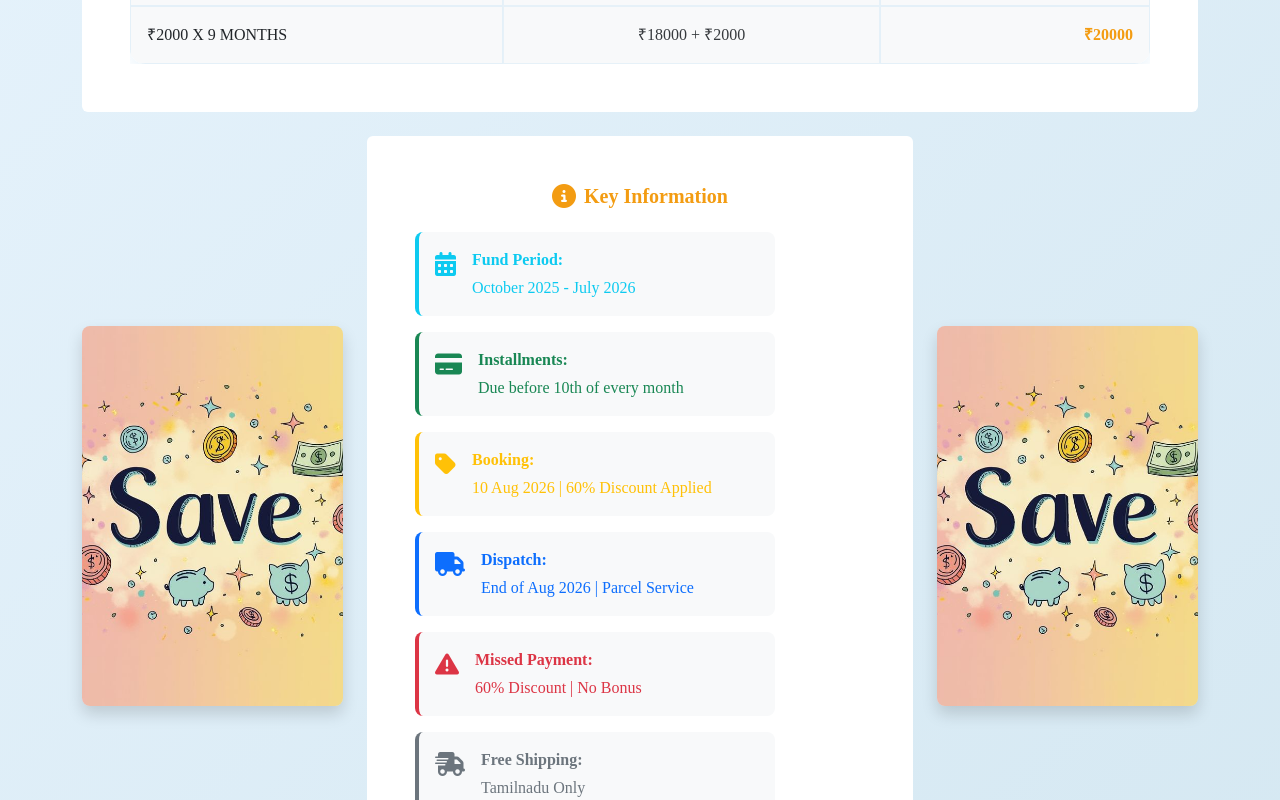
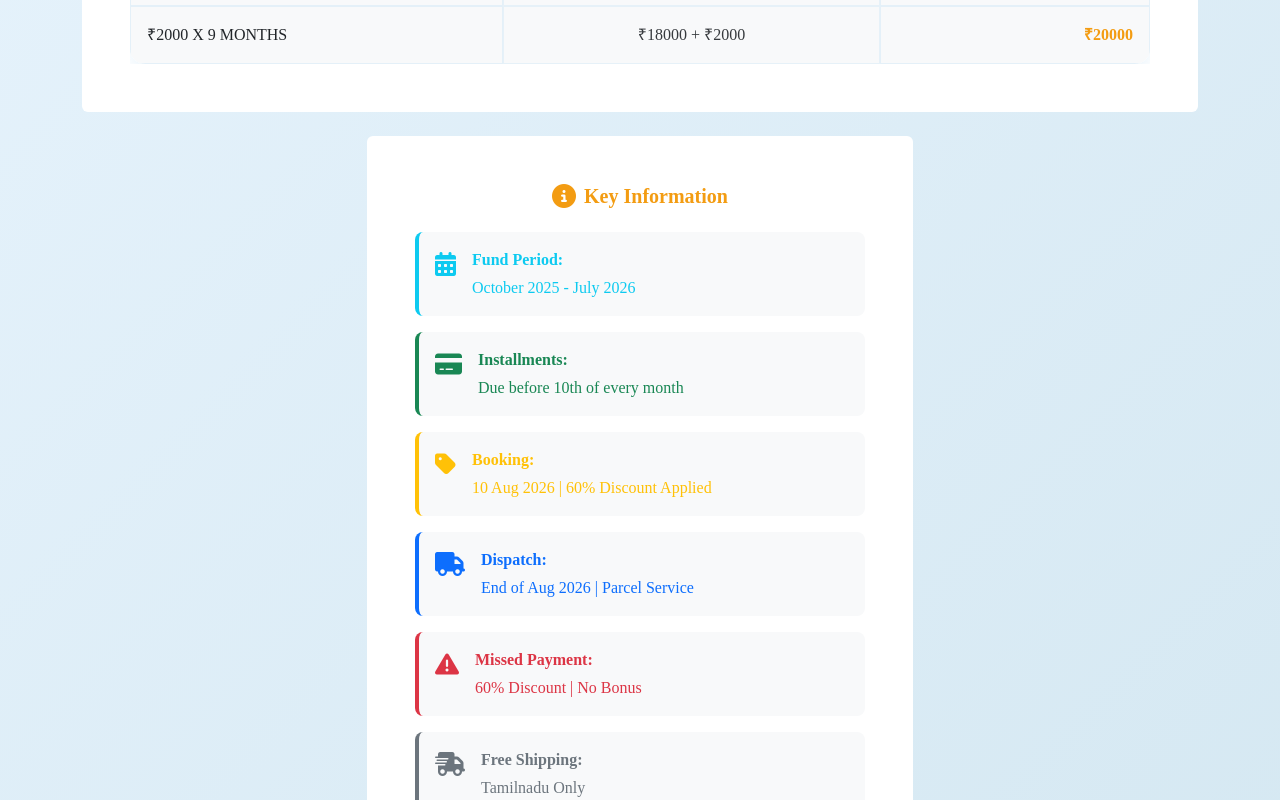
Before and after one commit to SANJAY-1508/zentexuschitfunt_25, a React (Create React App) app: page / in a window 1280 px wide. Shown: the part 1400-2200 px from the top of the page. Built offline with nearby package versions, Linux system fonts and the light colour scheme.

Commit message:
`Removed CSS styles and side images from Home.js and App.css`

```diff
--- a/src/App.css
+++ b/src/App.css
@@ -604,39 +604,3 @@ html {
     height: 80px;
   }
 }
-
-/* Additional CSS for side images and centering */
-.side-image-left,
-.side-image-right {
-  height: 100%;
-  display: flex;
-  align-items: center;
-  justify-content: center;
-}
-
-.side-image-left img,
-.side-image-right img {
-  width: 100%;
-  height: 100%;
-  object-fit: cover;
-  border-radius: 15px;
-}
-
-/* Ensure key info list items are properly spaced for centering */
-.info-item {
-  justify-content: flex-start !important; /* Override for list items to align left inside */
-  max-width: 80%;
-}
-
-/* Responsive adjustments */
-@media (max-width: 991px) {
-  .side-image-left,
-  .side-image-right {
-    display: none;
-  }
-
-  .info-item {
-    max-width: 100%;
-    justify-content: flex-start !important;
-  }
-}
--- a/src/pages/Home.js
+++ b/src/pages/Home.js
@@ -124,16 +124,7 @@ const Home = () => {
               <Col lg={12}>
                 <Row className="justify-content-center align-items-stretch g-4">
                   {/* Left Side Image */}
-                  <Col lg={3} md={3} className="d-none d-lg-block">
-                    <div className="side-image-left h-100">
-                      <img
-                        src={img2}
-                        className="img-fluid rounded-3 shadow h-50"
-                        alt="Decorative Left"
-                        style={{ objectFit: "cover" }}
-                      />
-                    </div>
-                  </Col>
+                  <Col lg={3} md={3} className="d-none d-lg-block"></Col>
 
                   {/* Center Key Information */}
                   <Col lg={6} md={6}>
@@ -200,16 +191,7 @@ const Home = () => {
                   </Col>
 
                   {/* Right Side Image */}
-                  <Col lg={3} md={3} className="d-none d-lg-block">
-                    <div className="side-image-right h-100">
-                      <img
-                        src={img2}
-                        className="img-fluid rounded-3 shadow h-50"
-                        alt="Decorative Right"
-                        style={{ objectFit: "cover" }}
-                      />
-                    </div>
-                  </Col>
+                  <Col lg={3} md={3} className="d-none d-lg-block"></Col>
                 </Row>
               </Col>
             </Row>
```
